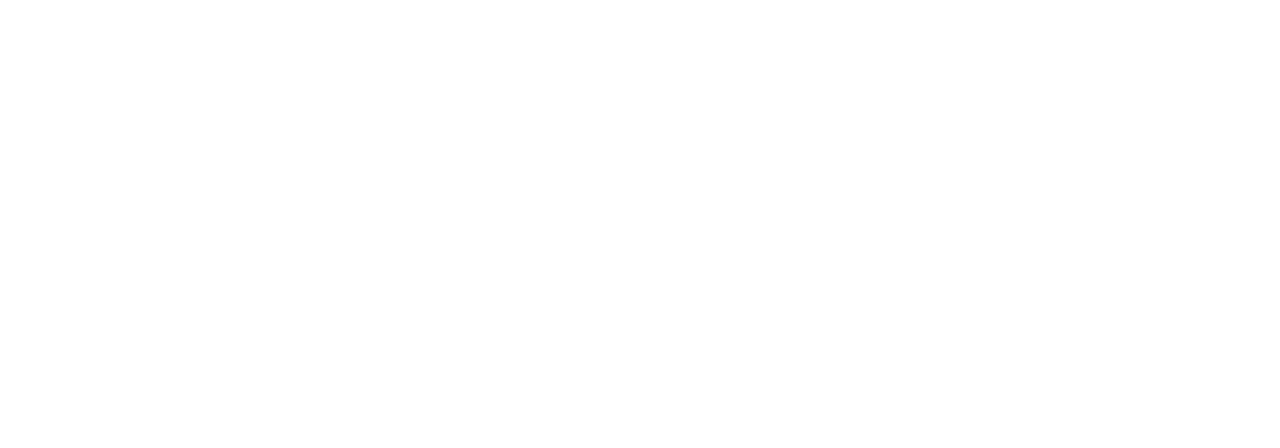
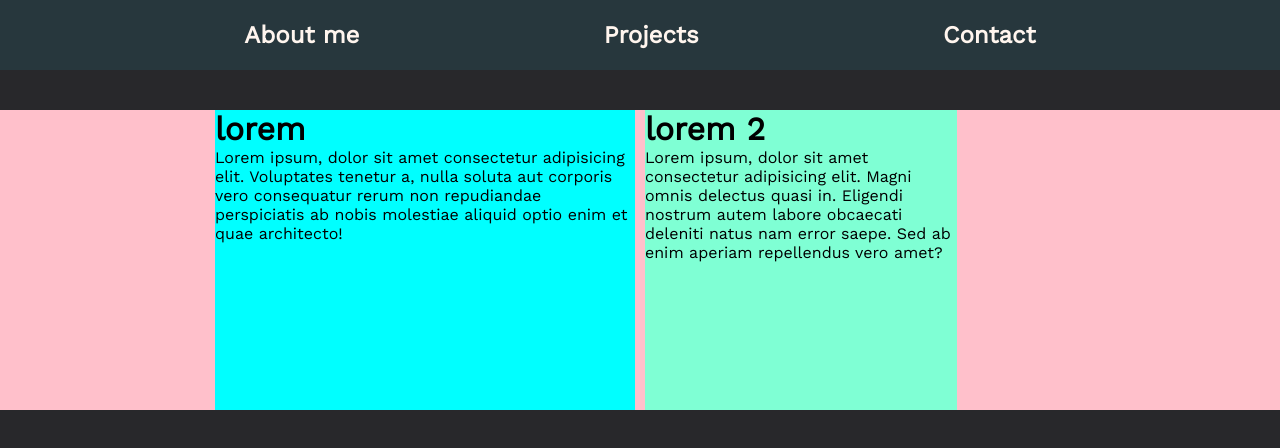
Before and after one commit to Alexandru-Botez/Portfolio, a plain HTML site: page index.html in a window 1280 px wide. Drawn offline with nearby package versions, Linux system fonts and the light colour scheme.

Commit message:
added and styled the navbar

```diff
--- a/index.html
+++ b/index.html
@@ -4,17 +4,31 @@
     <meta charset="UTF-8">
     <meta name="viewport" content="width=device-width, initial-scale=1.0">
     <link rel="stylesheet" href="./styles/index.css">
-    <title>Document</title>
+    <link rel="preconnect" href="https://fonts.googleapis.com">
+    <link rel="preconnect" href="https://fonts.gstatic.com" crossorigin>
+    <link href="https://fonts.googleapis.com/css2?family=Work+Sans&display=swap" rel="stylesheet">
+    <title>Alexandru's portfolio</title>
 </head>
     <body>
         <div class="grid">
             <header>
                 <nav>
-
+                    <ul>
+                        <li><a href="#">About me</a></li>
+                        <li><a href="#">Projects</a></li>
+                        <li><a href="#">Contact</a></li>
+                    </ul>
                 </nav>
             </header>
             <main>
-
+                <div class="mainText">
+                    <h1>lorem</h1>
+                    <p>Lorem ipsum, dolor sit amet consectetur adipisicing elit. Voluptates tenetur a, nulla soluta aut corporis vero consequatur rerum non repudiandae perspiciatis ab nobis molestiae aliquid optio enim et quae architecto!</p>
+                </div>
+                <div class="mainImage">
+                    <h1>lorem 2</h1>
+                    <p>Lorem ipsum, dolor sit amet consectetur adipisicing elit. Magni omnis delectus quasi in. Eligendi nostrum autem labore obcaecati deleniti natus nam error saepe. Sed ab enim aperiam repellendus vero amet?</p>
+                </div>
             </main>
             <footer>
 
--- a/styles/index.css
+++ b/styles/index.css
@@ -0,0 +1,95 @@
+/* Global */
+
+*{
+    margin: 0;
+    padding: 0;
+    box-sizing: border-box;
+    scroll-behavior: smooth;
+}
+
+body{
+    font-family: 'Work Sans', sans-serif;
+    background-color: #28282B;
+}
+
+.grid{
+    display: grid;
+    grid-template-columns: repeat(12,1fr);
+    grid-template-rows: 70px 40px auto;
+}
+
+
+/* Header */
+header{
+    grid-area: 1 / 1 / 1 / span 12;
+    background-color:#27373d;
+    display: flex;
+    justify-content: center;
+    align-items: center;
+}
+
+header nav{
+    width: 100%;
+}
+
+header nav ul{
+    display: flex;
+    justify-content: space-evenly;
+}
+
+header nav li{
+    list-style-type: none;
+    display: inline-block;
+    position: relative;
+    transition: text-shadow 1s, color 1s;
+}
+
+header nav li::after{
+    content: '';
+    position: absolute;
+    width: 100%;
+    transform: scaleX(0);
+    height: 3px;
+    bottom: 0;
+    left: 0;
+    background-color: #92e3a9;
+    transform-origin: bottom right;
+    transition:  transform 0.50s ease-out;
+}
+
+header nav li:hover::after {
+    transform: scaleX(1);
+    transform-origin: bottom left;
+}
+
+header nav li:hover{
+    text-shadow:seashell 1px 0 10px ;
+    color: white;
+}
+
+header nav li a {
+    text-decoration: none;
+    color: seashell;
+    font-size: 1.5rem;
+    font-weight: bold;
+}
+
+/* main */
+main{
+    display: grid;
+    grid-template-columns: repeat(12,1fr);
+    grid-template-rows: 300px auto;
+    column-gap: 10px;
+    grid-area: 3 / 1 / 3 / span 12;
+    background-color: pink;
+}
+
+.mainText{
+    grid-area: 1 / 3 / 1 / span 4;
+    background-color: aqua;
+}
+
+.mainImage{
+    grid-area: 1 / 7 / 1 / span 3 ;
+    background-color: aquamarine;
+}
```
